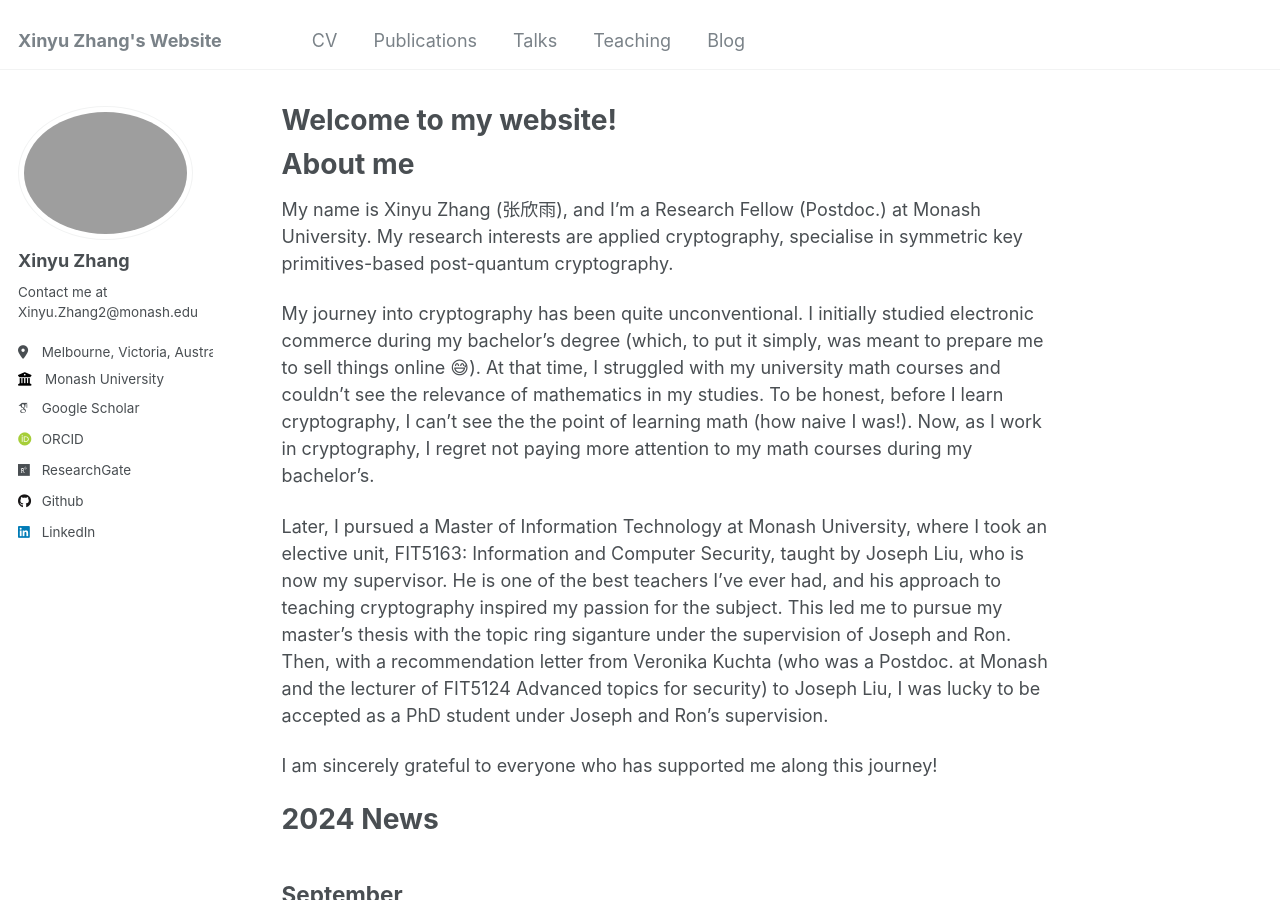
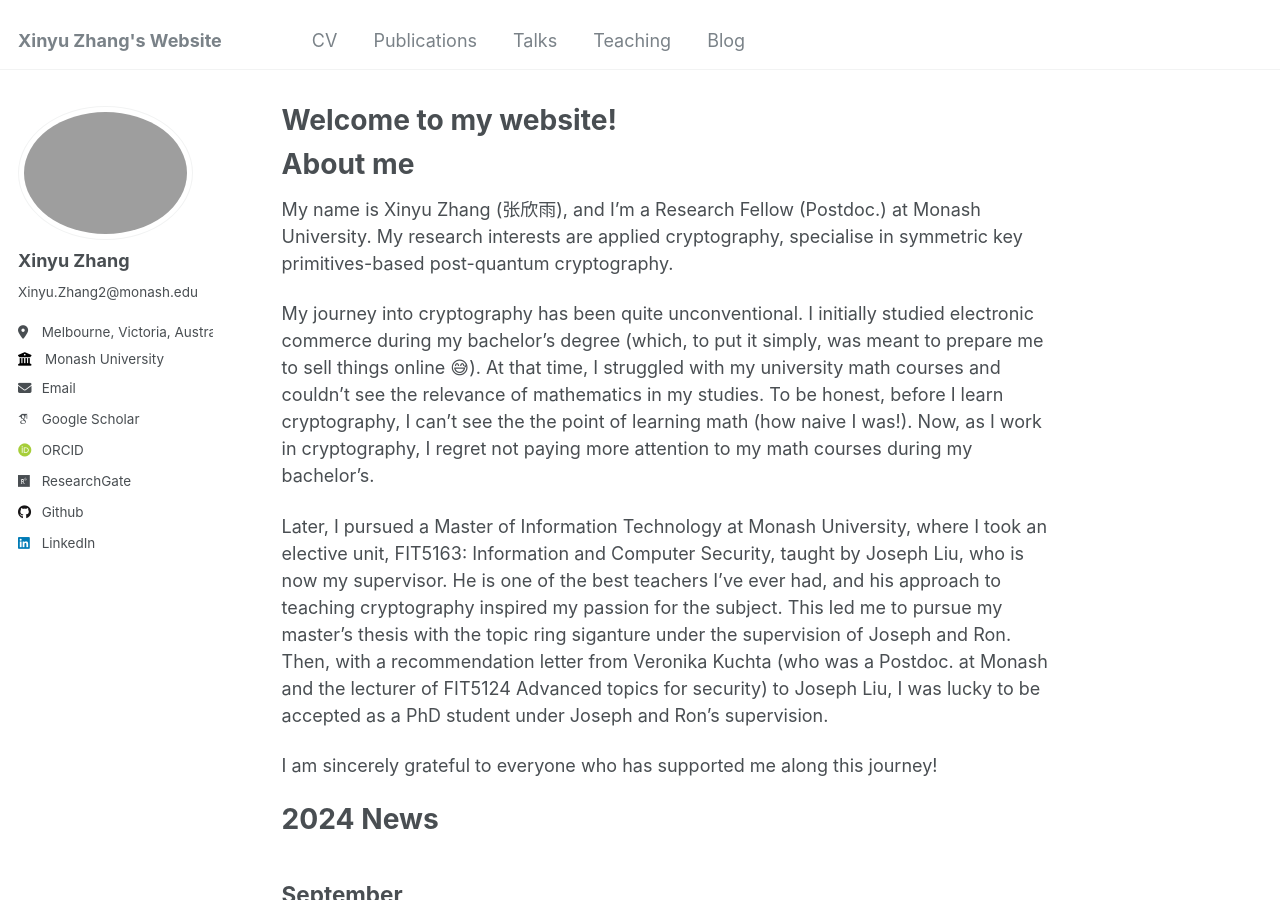
Before and after one commit to cryptome-xyz/cryptome-xyz.github.io, a Jekyll site: the page built from _pages/about.md, in a window 1280 px wide and 900 px high. Built offline with Jekyll 4.4.1, drawn with Linux system fonts in a browser that asks for light colours; some web fonts are replaced.

Commit message:
Update _config.yml

```diff
--- a/_config.yml
+++ b/_config.yml
@@ -24,11 +24,11 @@ author:
   avatar           : "selfie2.jpg"
   name             : "Xinyu Zhang"
   pronouns         : # example: "she/her"
-  bio              : "Contact me at Xinyu.Zhang2@monash.edu"
+  bio              : "Xinyu.Zhang2@monash.edu"
   location         : "Melbourne, Victoria, Australia"
   employer         : "Monash University"
   uri              : # URL
-  #email            : # "xinyu.zhang1@monash.edu"
+  email            : "Xinyu.Zhang2@monash.edu"
 
   # Academic websites
   arxiv            : # URL - Update with the correct link to your profile
```
